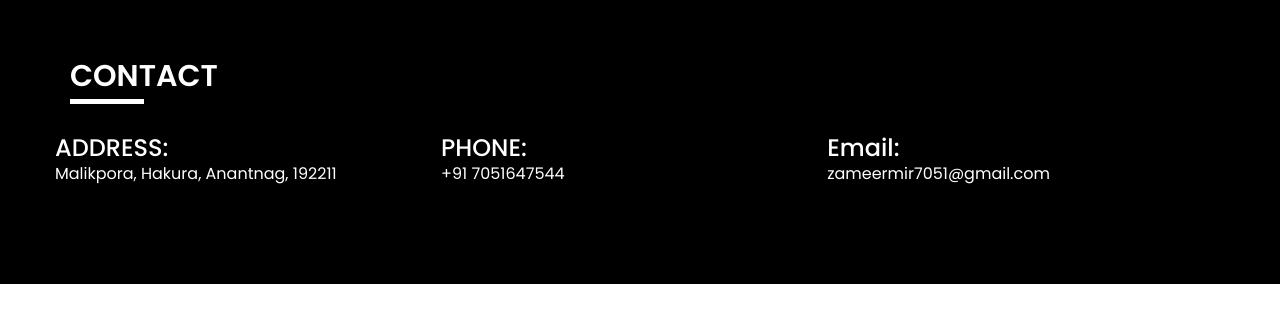
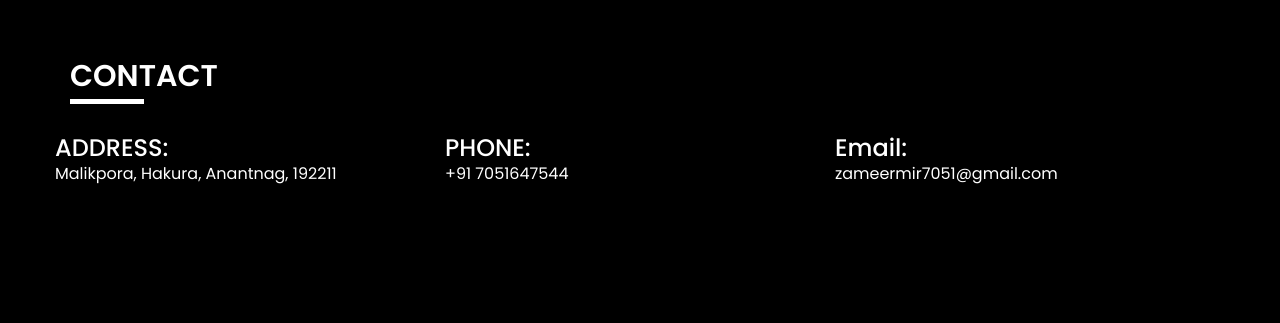
Before and after one commit to Zameermir7051/Zameer-s-Profile, a plain HTML site: page index.html in a window 1280 px wide. Shown: the part 2279-2602 px from the top of the page. Before the commit the page ends 2563 px from the top, so only its background shows below. Drawn offline with Linux system fonts and the light colour scheme; a web font is replaced by a local one.

Commit message:
Update style.css

```diff
--- a/assets/css/style.css
+++ b/assets/css/style.css
@@ -1020,8 +1020,14 @@ section {
           color: white;
         }
         #contact .column{
-          width: 33%;
-          height: 100px;
+          float: left;
+          width: 33.33%;
+          height: 150px;
+        }
+        .row:after {
+          content: "";
+          display: table;
+          clear: both;
         }
 
 /*# sourceMappingURL=style.css.map */
```
